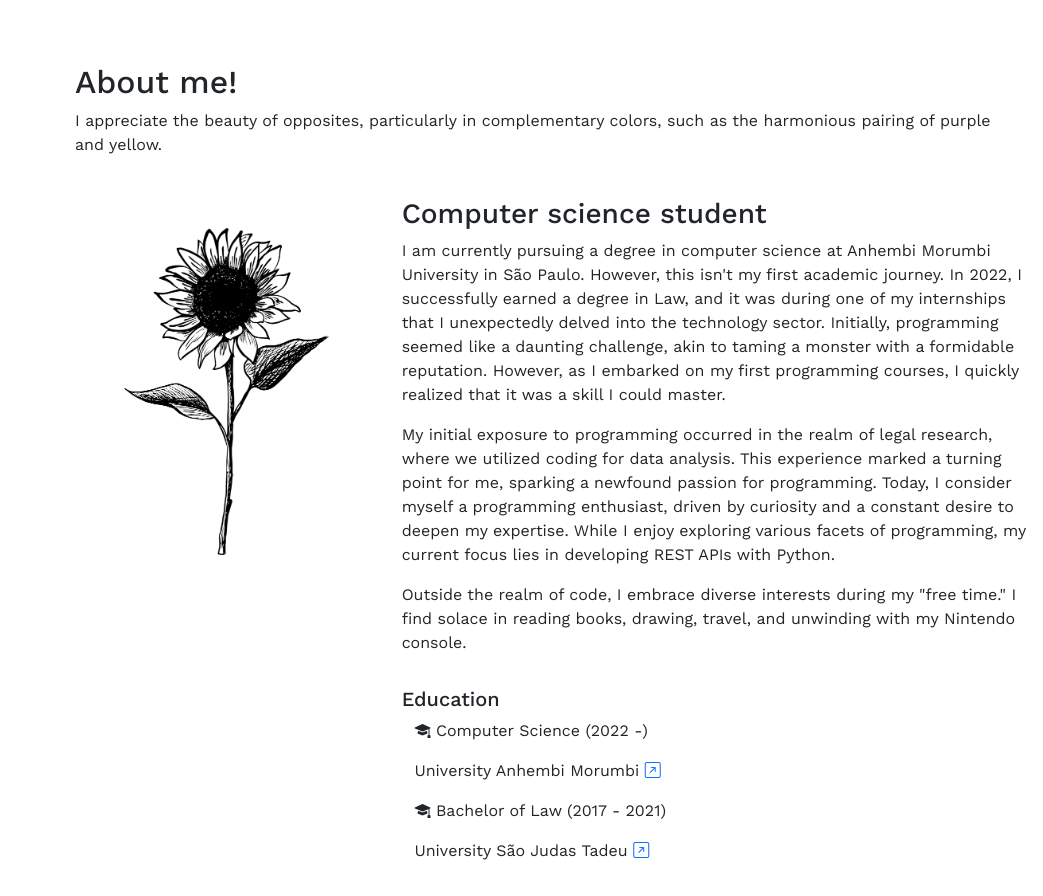
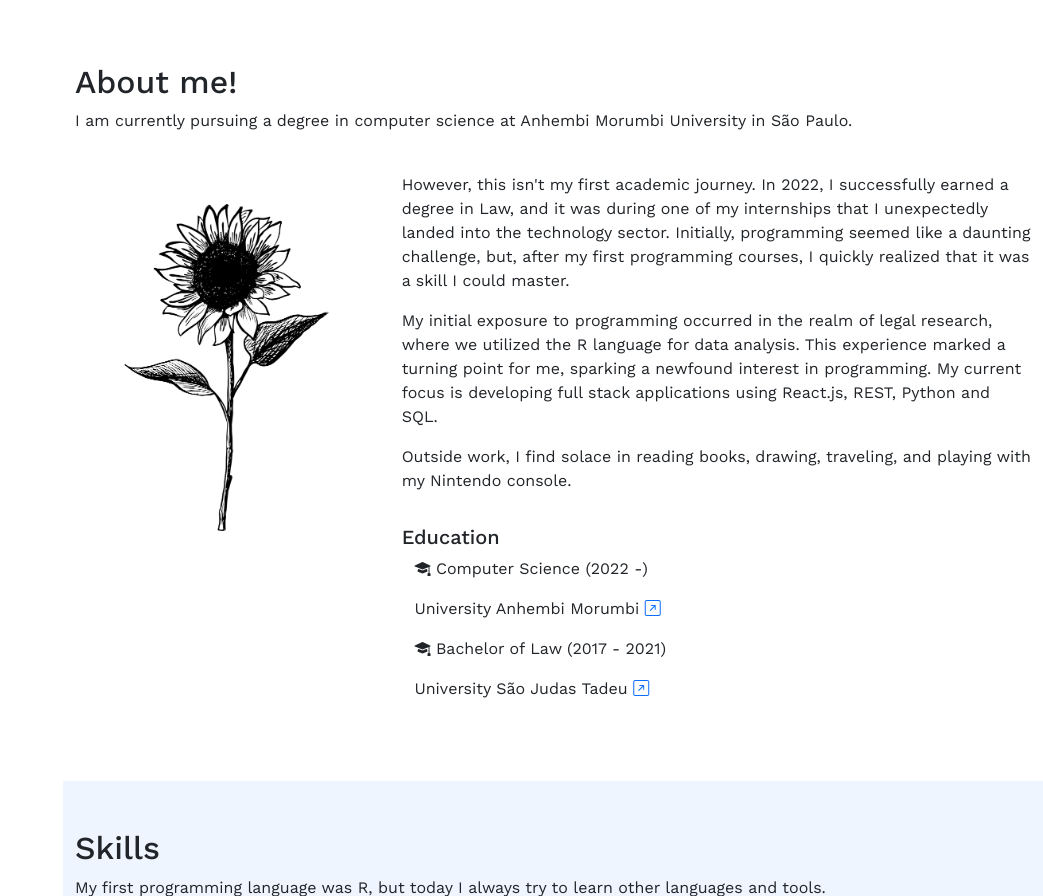
Before and after one commit to katerine-dev/portifolio-site, a Flask app: page / in a window 1280 px wide. Shown: the part 801-1697 px from the top of the page, without its empty margins (237-1280 px from the left). Run offline with Flask 3, Linux system fonts and the light colour scheme; some libraries are stand-ins or nearby versions.

Commit message:
modifica texto do about me

```diff
--- a/templates/index.html
+++ b/templates/index.html
@@ -100,8 +100,8 @@
                 <div class="col-md-12" data-anime="down">
                     <h2 class="pt-3">About me!</h2>
                     <p>
-                        I appreciate the beauty of opposites, particularly in complementary colors, such as the
-                        harmonious pairing of purple and yellow.</p>
+                        I am currently pursuing a degree in computer science at Anhembi Morumbi University in São Paulo.
+                        </p>
                 </div>
             </div>
 
@@ -110,27 +110,18 @@
                     <img class="img-fluid" src="../static/img/sunflower1.jpg" alt="Perfil" data-anime="left">
                 </div>
                 <div class="col-md-8" data-anime="right">
-                    <h3>Computer science student</h3>
                     <p>
-                        I am currently pursuing a degree in computer science at Anhembi Morumbi University in São Paulo.
                         However, this isn't my first academic journey. In 2022, I successfully earned a degree in Law,
-                        and it was during one of my internships that I unexpectedly delved into the technology sector.
-                        Initially, programming seemed like a daunting challenge, akin to taming a monster with a
-                        formidable reputation. However,
-                        as I embarked on my first programming courses, I quickly realized that it was a skill I could
-                        master.
+                        and it was during one of my internships that I unexpectedly landed into the technology sector.
+                        Initially, programming seemed like a daunting challenge, but, after my first programming courses,
+                        I quickly realized that it was a skill I could master.
                     <p>
-                        My initial exposure to programming occurred in the realm of legal research, where we utilized
-                        coding for data analysis.
-                        This experience marked a turning point for me, sparking a newfound passion for programming.
-                        Today, I consider myself a programming enthusiast, driven by curiosity and a constant desire to
-                        deepen my expertise.
-                        While I enjoy exploring various facets of programming, my current focus lies in developing REST
-                        APIs with Python.
-                    </p>
                     <p>
-                        Outside the realm of code, I embrace diverse interests during my "free time."
-                        I find solace in reading books, drawing, travel, and unwinding with my Nintendo console. </p>
+                        My initial exposure to programming occurred in the realm of legal research, where we utilized the R language for data analysis.
+                        This experience marked a turning point for me, sparking a newfound interest in programming. My current focus is developing full
+                         stack applications using React.js, REST, Python and SQL.
+                    <p>
+                        Outside work, I find solace in reading books, drawing, traveling, and playing with my Nintendo console. </p>
                     </p>
                     <div class="row mt-3 mb-3">
                         <h2 class="pt-3 fs-5">Education</h2>
```
